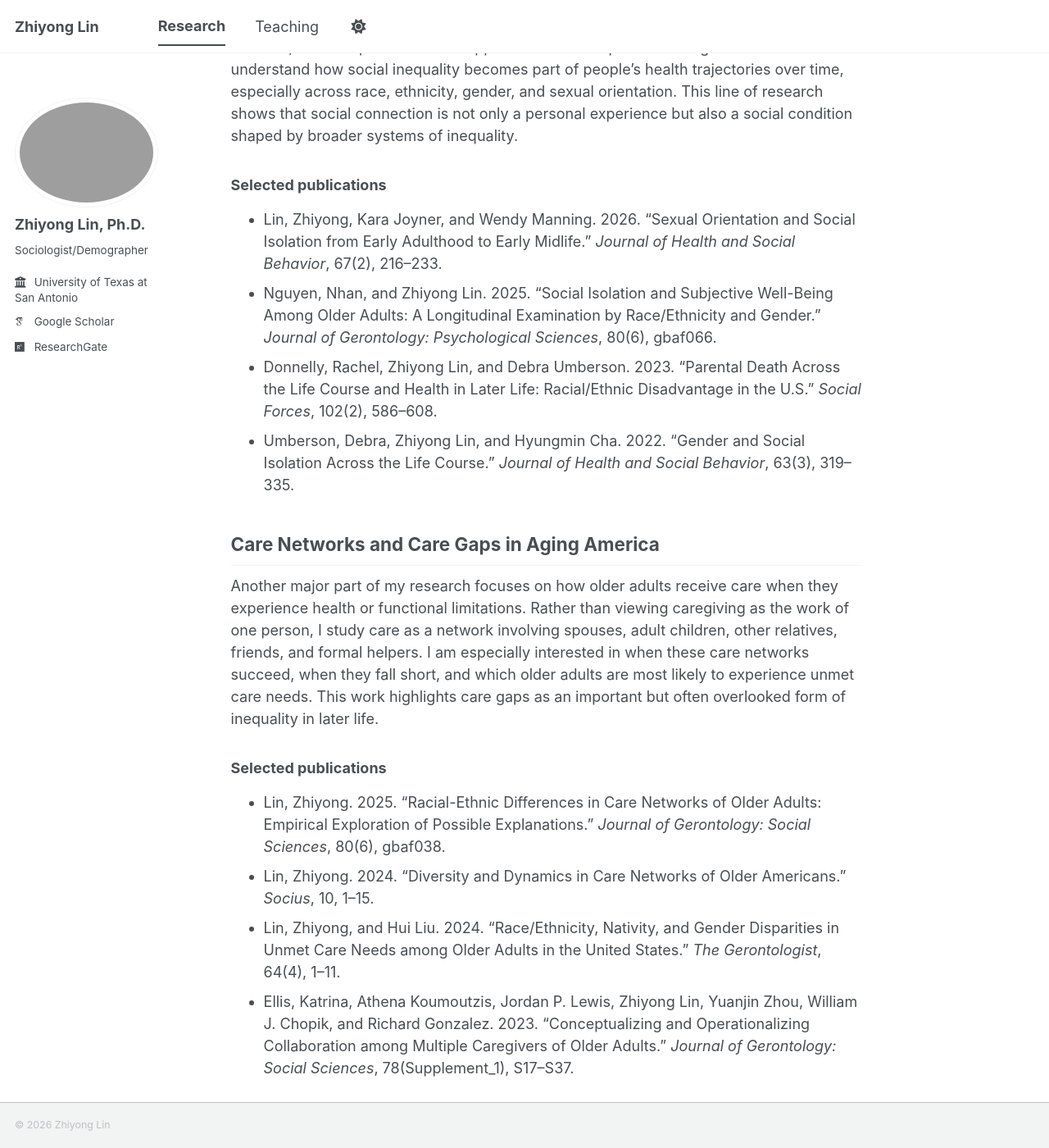
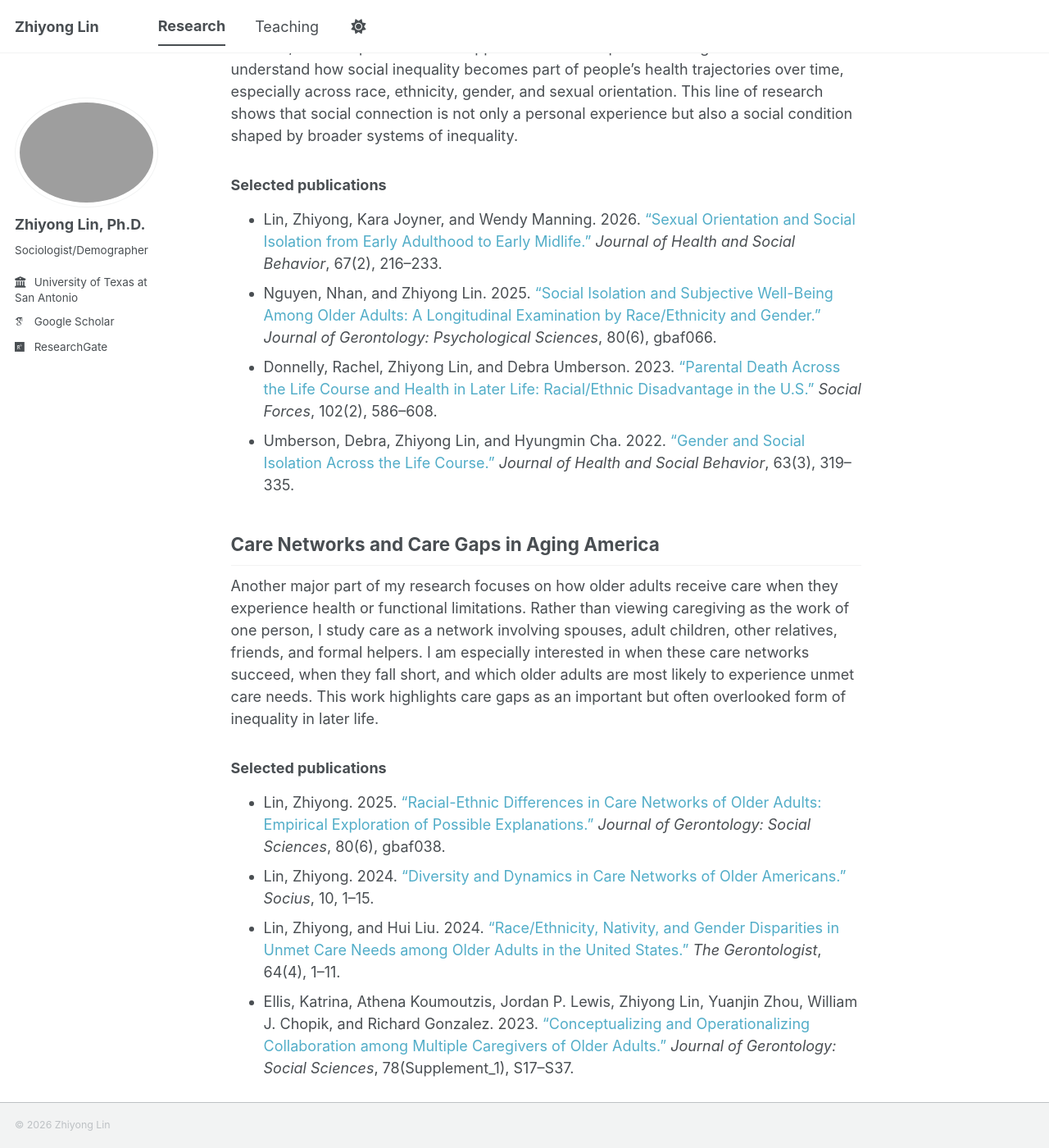
Before and after one commit to zhiyonglinsoc/zhiyonglinsoc.github.io, a Jekyll site: the page built from _pages/research.md, in a window 1280 px wide and 1400 px high, scrolled down 357 px. Shown: the whole window at 82% size. Built offline with Jekyll 4.4.1, drawn with Linux system fonts in a browser that asks for light colours; some web fonts are replaced; a script bundle is joined from its source files by our own code; library files that are not in the unit come from our copies; part of the change alters nothing that is shown; some of the changed text lies outside the part shown.

Commit message:
publications

```diff
--- a/_includes/head/custom.html
+++ b/_includes/head/custom.html
@@ -41,6 +41,14 @@
   figure.page-header-image--compact + h2 {
     margin-top: 0.75em;
   }
+
+  a.publication-title-link {
+    text-decoration: none;
+  }
+
+  a.publication-title-link:hover {
+    text-decoration: none;
+  }
 </style>
 
 <!-- end custom head snippets -->
--- a/_pages/research.md
+++ b/_pages/research.md
@@ -12,10 +12,10 @@ My research examines how social relationships shape health from early life to la
 
 ### Selected publications
 
-* Lin, Zhiyong, Kara Joyner, and Wendy Manning. 2026. "Sexual Orientation and Social Isolation from Early Adulthood to Early Midlife." *Journal of Health and Social Behavior*, 67(2), 216–233.
-* Nguyen, Nhan, and Zhiyong Lin. 2025. "Social Isolation and Subjective Well-Being Among Older Adults: A Longitudinal Examination by Race/Ethnicity and Gender." *Journal of Gerontology: Psychological Sciences*, 80(6), gbaf066.
-* Donnelly, Rachel, Zhiyong Lin, and Debra Umberson. 2023. "Parental Death Across the Life Course and Health in Later Life: Racial/Ethnic Disadvantage in the U.S." *Social Forces*, 102(2), 586–608.
-* Umberson, Debra, Zhiyong Lin, and Hyungmin Cha. 2022. "Gender and Social Isolation Across the Life Course." *Journal of Health and Social Behavior*, 63(3), 319–335.
+* Lin, Zhiyong, Kara Joyner, and Wendy Manning. 2026. ["Sexual Orientation and Social Isolation from Early Adulthood to Early Midlife."](https://journals.sagepub.com/doi/10.1177/00221465251340020){:target="_blank" .publication-title-link} *Journal of Health and Social Behavior*, 67(2), 216–233.
+* Nguyen, Nhan, and Zhiyong Lin. 2025. ["Social Isolation and Subjective Well-Being Among Older Adults: A Longitudinal Examination by Race/Ethnicity and Gender."](https://doi.org/10.1093/geronb/gbaf066){:target="_blank" .publication-title-link} *Journal of Gerontology: Psychological Sciences*, 80(6), gbaf066.
+* Donnelly, Rachel, Zhiyong Lin, and Debra Umberson. 2023. ["Parental Death Across the Life Course and Health in Later Life: Racial/Ethnic Disadvantage in the U.S."](https://academic.oup.com/sf/article-abstract/102/2/586/7058194){:target="_blank" .publication-title-link} *Social Forces*, 102(2), 586–608.
+* Umberson, Debra, Zhiyong Lin, and Hyungmin Cha. 2022. ["Gender and Social Isolation Across the Life Course."](https://journals.sagepub.com/doi/full/10.1177/00221465221109634){:target="_blank" .publication-title-link} *Journal of Health and Social Behavior*, 63(3), 319–335.
 
 ## Care Networks and Care Gaps in Aging America
 
@@ -23,10 +23,10 @@ Another major part of my research focuses on how older adults receive care when
 
 ### Selected publications
 
-* Lin, Zhiyong. 2025. "Racial-Ethnic Differences in Care Networks of Older Adults: Empirical Exploration of Possible Explanations." *Journal of Gerontology: Social Sciences*, 80(6), gbaf038.
-* Lin, Zhiyong. 2024. "Diversity and Dynamics in Care Networks of Older Americans." *Socius*, 10, 1–15.
-* Lin, Zhiyong, and Hui Liu. 2024. "Race/Ethnicity, Nativity, and Gender Disparities in Unmet Care Needs among Older Adults in the United States." *The Gerontologist*, 64(4), 1–11.
-* Ellis, Katrina, Athena Koumoutzis, Jordan P. Lewis, Zhiyong Lin, Yuanjin Zhou, William J. Chopik, and Richard Gonzalez. 2023. "Conceptualizing and Operationalizing Collaboration among Multiple Caregivers of Older Adults." *Journal of Gerontology: Social Sciences*, 78(Supplement_1), S17–S37.
+* Lin, Zhiyong. 2025. ["Racial-Ethnic Differences in Care Networks of Older Adults: Empirical Exploration of Possible Explanations."](https://doi.org/10.1093/geronb/gbaf038){:target="_blank" .publication-title-link} *Journal of Gerontology: Social Sciences*, 80(6), gbaf038.
+* Lin, Zhiyong. 2024. ["Diversity and Dynamics in Care Networks of Older Americans."](https://journals.sagepub.com/doi/10.1177/23780231231223906){:target="_blank" .publication-title-link} *Socius*, 10, 1–15.
+* Lin, Zhiyong, and Hui Liu. 2024. ["Race/Ethnicity, Nativity, and Gender Disparities in Unmet Care Needs among Older Adults in the United States."](https://doi.org/10.1093/geront/gnad094){:target="_blank" .publication-title-link} *The Gerontologist*, 64(4), 1–11.
+* Ellis, Katrina, Athena Koumoutzis, Jordan P. Lewis, Zhiyong Lin, Yuanjin Zhou, William J. Chopik, and Richard Gonzalez. 2023. ["Conceptualizing and Operationalizing Collaboration among Multiple Caregivers of Older Adults."](https://doi.org/10.1093/geronb/gbac139){:target="_blank" .publication-title-link} *Journal of Gerontology: Social Sciences*, 78(Supplement_1), S17–S37.
 
 ## Global Perspectives on Aging and Family
 
@@ -34,7 +34,7 @@ My research also takes a global and comparative perspective on aging, family, an
 
 ### Selected publications
 
-* Lin, Zhiyong, and James Raymo. 2026. "Social Isolation and Cognitive Functioning Trajectories from Midlife to Later Life in Four High- and Middle-Income Countries." *Longitudinal and Life Course Studies*, 17(2), 271–292.
-* Tang, Dan, Xingyu Li, and Zhiyong Lin. 2026. "How Early Migration Shapes Chronic Disease Progression in Later Life: Longitudinal Evidence from Rural China." *Journal of Gerontology: Social Sciences*, 81(6), gbag061.
-* Lin, Zhiyong, Haoshu Duan, Jianfeng He, and Ying Huang. 2025. "Caring for Parents/In-Laws and Cognitive Functioning of Adult Children in China." *Journal of Marriage and Family*, 87(5), 2189–2200.
-* Park, Hae Yeun, Drystan Phillips, Jenny Wilkens, Zhiyong Lin, Marco Angrisani, and Jinkook Lee. 2024. "Care Need, Care Availability, and Care Receipt: Variations Across Countries and Over Time in Three Middle-Income Countries." *Journal of Gerontology: Medical Sciences*, 79(Supplement_1), S59–S67.
+* Lin, Zhiyong, and James Raymo. 2026. ["Social Isolation and Cognitive Functioning Trajectories from Midlife to Later Life in Four High- and Middle-Income Countries."](https://bristoluniversitypressdigital.com/view/journals/llcs/aop/article-10.1332-17579597Y2025D000000066/article-10.1332-17579597Y2025D000000066.xml){:target="_blank" .publication-title-link} *Longitudinal and Life Course Studies*, 17(2), 271–292.
+* Tang, Dan, Xingyu Li, and Zhiyong Lin. 2026. ["How Early Migration Shapes Chronic Disease Progression in Later Life: Longitudinal Evidence from Rural China."](https://doi.org/10.1093/geronb/gbag061){:target="_blank" .publication-title-link} *Journal of Gerontology: Social Sciences*, 81(6), gbag061.
+* Lin, Zhiyong, Haoshu Duan, Jianfeng He, and Ying Huang. 2025. ["Caring for Parents/In-Laws and Cognitive Functioning of Adult Children in China."](https://doi.org/10.1111/jomf.13117){:target="_blank" .publication-title-link} *Journal of Marriage and Family*, 87(5), 2189–2200.
+* Park, Hae Yeun, Drystan Phillips, Jenny Wilkens, Zhiyong Lin, Marco Angrisani, and Jinkook Lee. 2024. ["Care Need, Care Availability, and Care Receipt: Variations Across Countries and Over Time in Three Middle-Income Countries."](https://doi.org/10.1093/gerona/glae141){:target="_blank" .publication-title-link} *Journal of Gerontology: Medical Sciences*, 79(Supplement_1), S59–S67.
```
